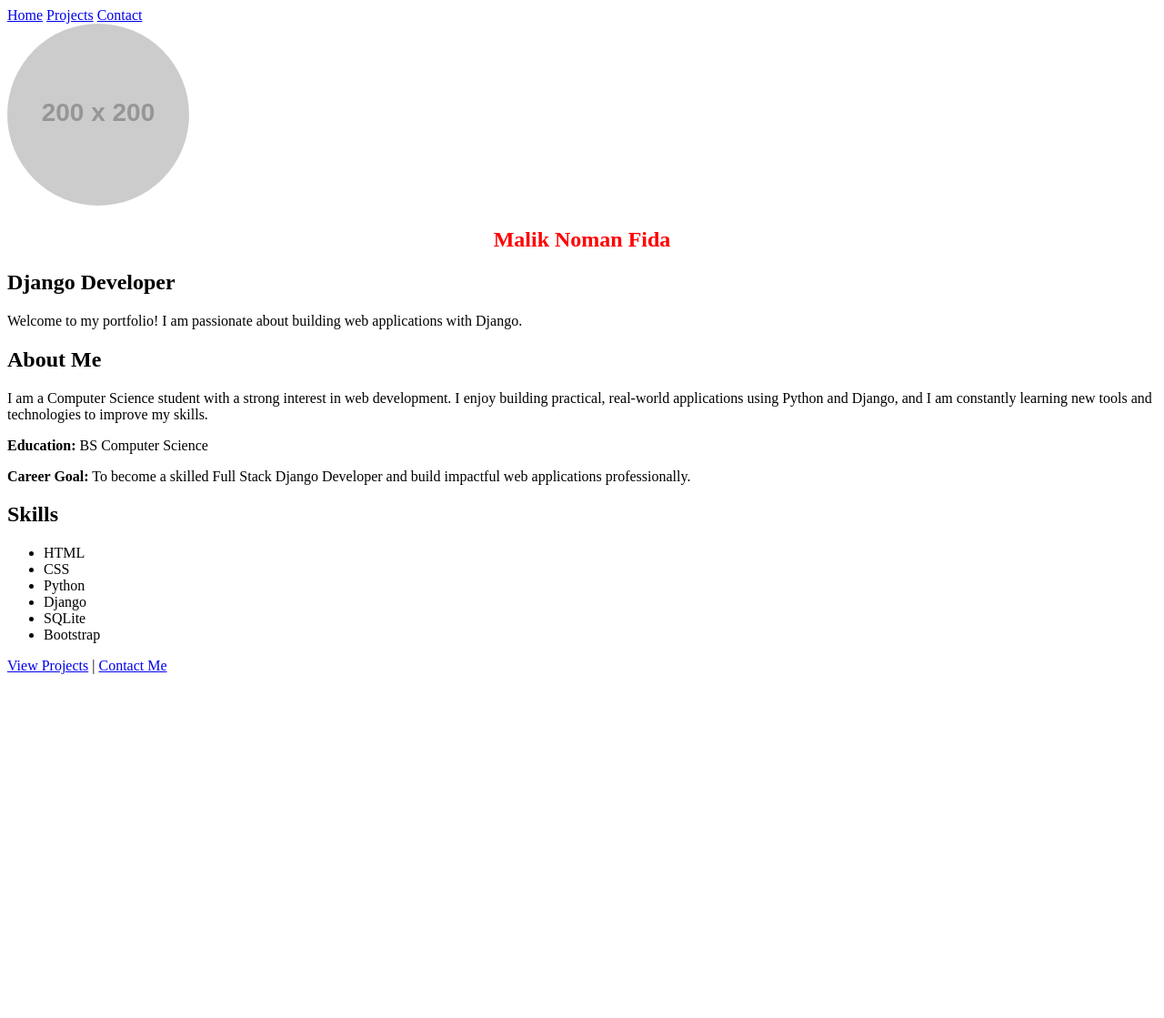
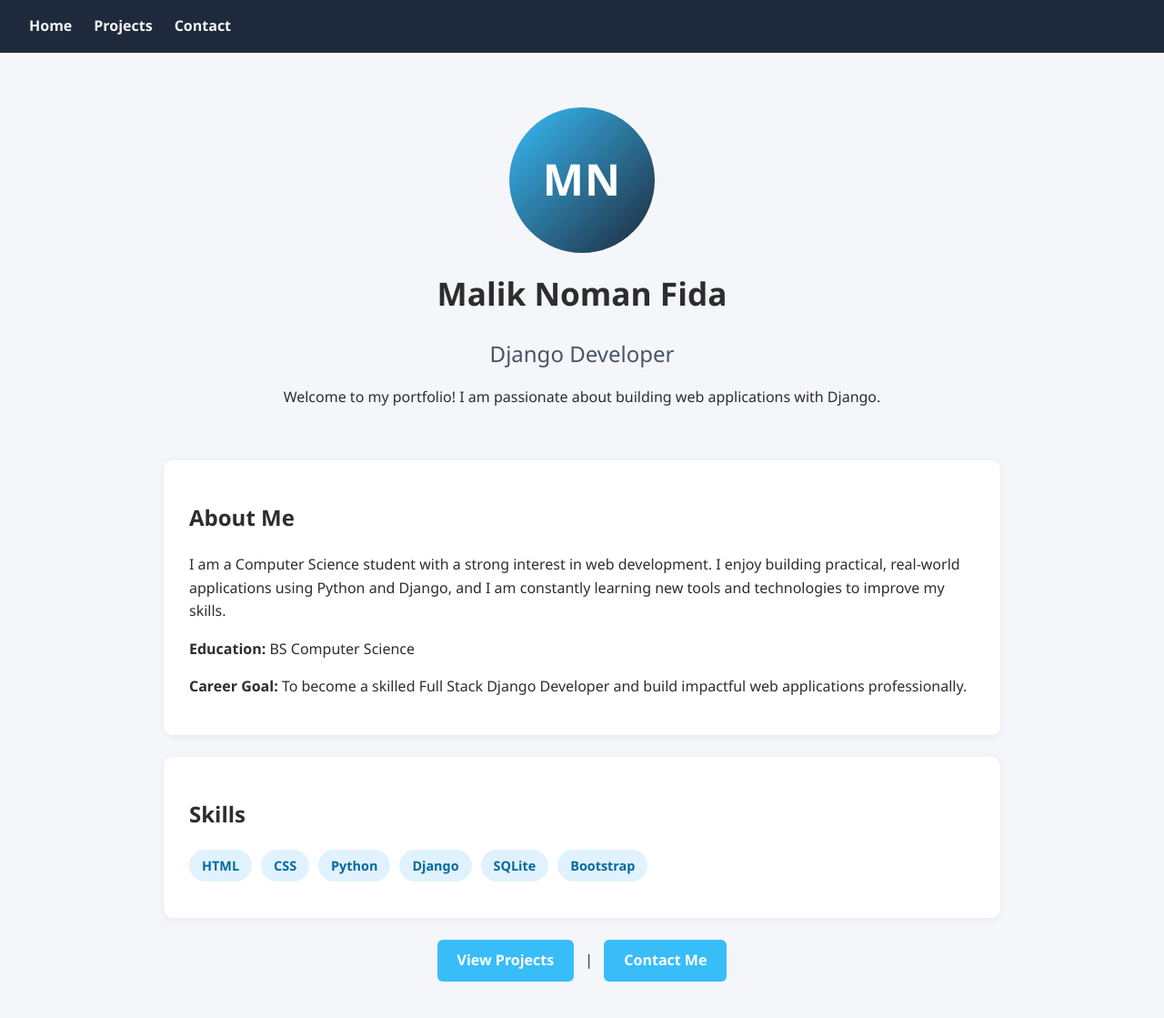
Before and after one commit to maliknomanfida/my_portfolio, a Django app: page / in a window 1280 px wide. Shown: the whole page at 91% size. Before the commit the page ends 741 px from the top, so only its background shows below. Run offline with Django 5.2, Linux system fonts and the light colour scheme; grey boxes labelled with a size stand in for pictures from a placeholder-image service; some libraries are stand-ins or nearby versions.

Commit message:
Add project links, improve CSS, add avatar profile section

```diff
--- a/myportfolio/static/myportfolio/style.css
+++ b/myportfolio/static/myportfolio/style.css
@@ -1,4 +1,147 @@
-h1 {
-    color: red;
+* { box-sizing: border-box; }
+body {
+    margin: 0;
+    font-family: 'Segoe UI', Arial, sans-serif;
+    background: #f5f6fa;
+    color: #2d2d2d;
+    line-height: 1.6;
+}
+
+nav {
+    background: #1e293b;
+    padding: 16px 32px;
+    display: flex;
+    gap: 24px;
+}
+nav a {
+    color: #f1f5f9;
+    text-decoration: none;
+    font-weight: 600;
+    transition: color 0.2s;
+}
+nav a:hover { color: #38bdf8; }
+
+.content {
+    max-width: 960px;
+    margin: 0 auto;
+    padding: 40px 20px;
+}
+
+.intro {
+    text-align: center;
+    padding: 20px 0 40px;
+}
+.intro img {
+    border: 4px solid #38bdf8;
+    margin-bottom: 16px;
+}
+.intro h1 { font-size: 2.2rem; margin: 8px 0 4px; }
+.intro h2 { color: #475569; font-weight: 500; margin-bottom: 12px; }
+
+.about, .skills {
+    background: #fff;
+    padding: 24px 28px;
+    border-radius: 10px;
+    box-shadow: 0 2px 8px rgba(0,0,0,0.06);
+    margin-bottom: 24px;
+}
+.skills ul {
+    list-style: none;
+    padding: 0;
+    display: flex;
+    flex-wrap: wrap;
+    gap: 10px;
+}
+.skills li {
+    background: #e0f2fe;
+    color: #0369a1;
+    padding: 6px 14px;
+    border-radius: 20px;
+    font-size: 0.9rem;
+    font-weight: 600;
+}
+
+.cta { text-align: center; margin-top: 20px; }
+.cta a {
+    display: inline-block;
+    margin: 0 8px;
+    padding: 10px 22px;
+    background: #38bdf8;
+    color: #fff;
+    text-decoration: none;
+    border-radius: 6px;
+    font-weight: 600;
+    transition: background 0.2s;
+}
+.cta a:hover { background: #0ea5e9; }
+
+.projects-grid {
+    display: grid;
+    grid-template-columns: repeat(auto-fit, minmax(260px, 1fr));
+    gap: 24px;
+}
+.project-card {
+    background: #fff;
+    border-radius: 10px;
+    box-shadow: 0 2px 8px rgba(0,0,0,0.06);
+    padding: 18px;
     text-align: center;
 }
+.project-card img {
+    width: 100%;
+    max-height: 160px;
+    object-fit: cover;
+    border-radius: 6px;
+    margin-bottom: 12px;
+}
+.project-card .btn {
+    display: inline-block;
+    margin-top: 10px;
+    padding: 8px 18px;
+    background: #1e293b;
+    color: #fff;
+    text-decoration: none;
+    border-radius: 6px;
+    font-size: 0.9rem;
+}
+.project-card .btn:hover { background: #334155; }
+
+form {
+    background: #fff;
+    padding: 24px 28px;
+    border-radius: 10px;
+    box-shadow: 0 2px 8px rgba(0,0,0,0.06);
+    max-width: 480px;
+}
+form input, form textarea {
+    width: 100%;
+    padding: 10px;
+    margin-bottom: 14px;
+    border: 1px solid #cbd5e1;
+    border-radius: 6px;
+    font-family: inherit;
+}
+form button {
+    background: #38bdf8;
+    color: #fff;
+    border: none;
+    padding: 10px 24px;
+    border-radius: 6px;
+    font-weight: 600;
+    cursor: pointer;
+}
+form button:hover { background: #0ea5e9; }
+.avatar-circle {
+    width: 160px;
+    height: 160px;
+    border-radius: 50%;
+    background: linear-gradient(135deg, #38bdf8, #1e293b);
+    color: #fff;
+    display: flex;
+    align-items: center;
+    justify-content: center;
+    font-size: 3rem;
+    font-weight: 700;
+    margin: 0 auto 16px;
+    letter-spacing: 1px;
+}
--- a/myportfolio/templates/portfolio/home.html
+++ b/myportfolio/templates/portfolio/home.html
@@ -4,7 +4,7 @@
 {% block content %}
 
 <section class="intro">
-    <img src="https://placehold.co/200x200?text=Profile+Photo" alt="Profile Picture" width="200" style="border-radius: 50%;">
+    <div class="avatar-circle">MN</div>
     <h1>Malik Noman Fida</h1>
     <h2>Django Developer</h2>
     <p>Welcome to my portfolio! I am passionate about building web applications with Django.</p>
```
Also changed, not shown: myportfolio/templates/portfolio/project_list.html (+11 -8 lines).
